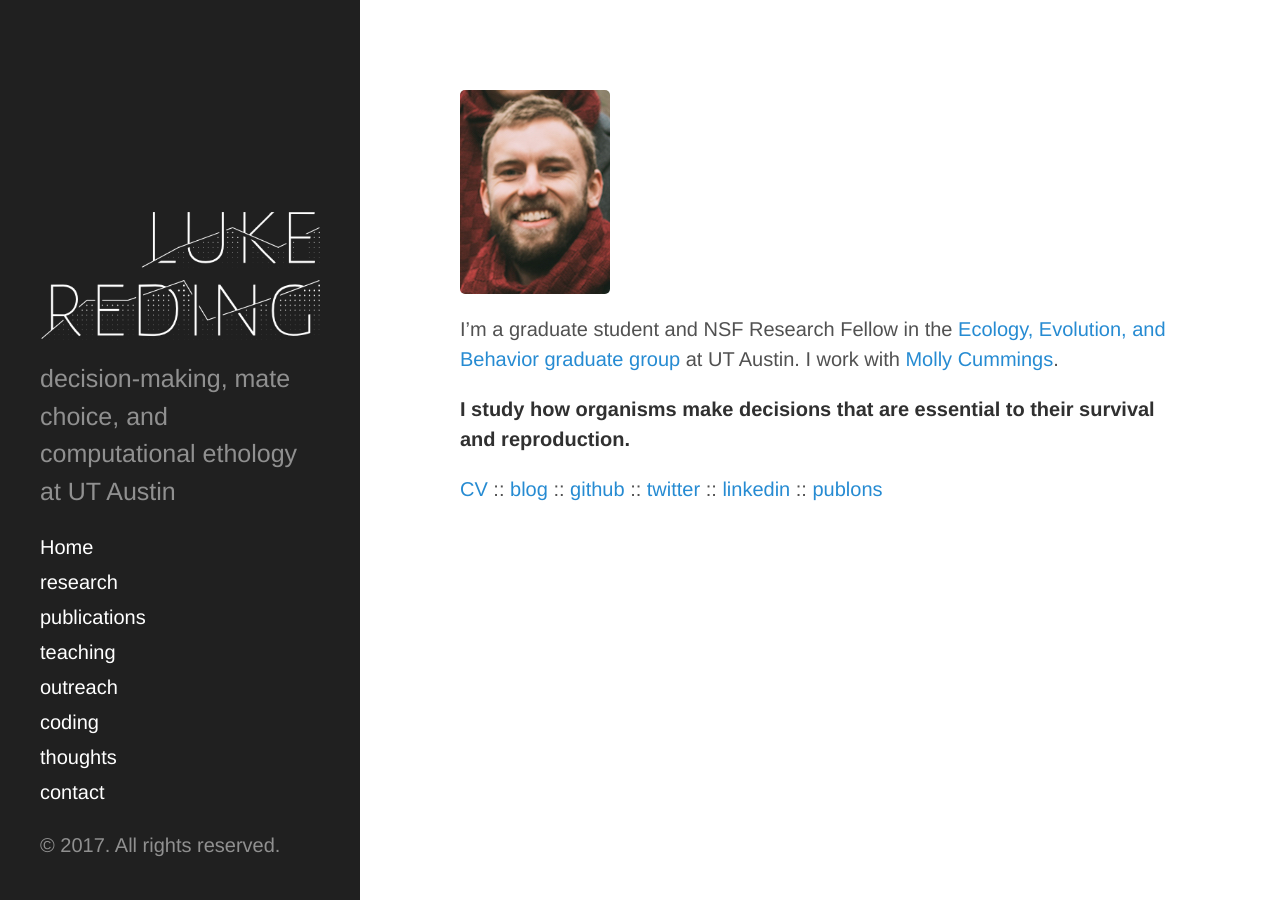
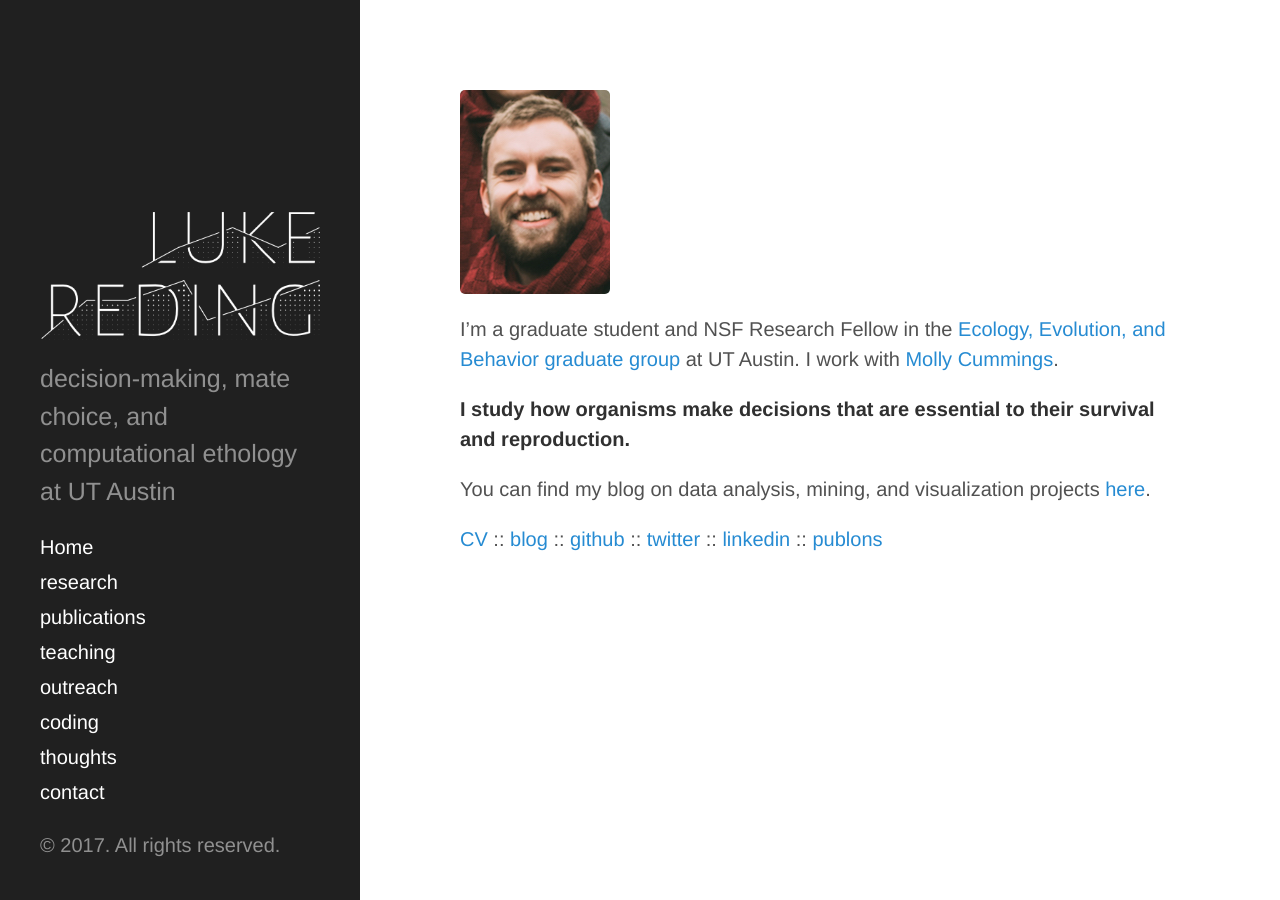
Before and after one commit to lukereding/lukereding.github.io, a Jekyll site: the page built from index.md, in a window 1280 px wide. Built offline with Jekyll 4.4.1, drawn with Linux system fonts in a browser that asks for light colours; the list of posts is cut into pages by our own code.

Commit message:
update index

```diff
--- a/index.md
+++ b/index.md
@@ -9,6 +9,8 @@
 
 __I study how organisms make decisions that are essential to their survival and reproduction.__
 
+You can find my blog on data analysis, mining, and visualization projects [here](https://lukereding.github.io/nonstandard_deviations/).
+
 [CV](../files/cv.pdf)
 :: [blog](https://lukereding.github.io/nonstandard_deviations/)
 :: [github](https://github.com/lukereding)
```
